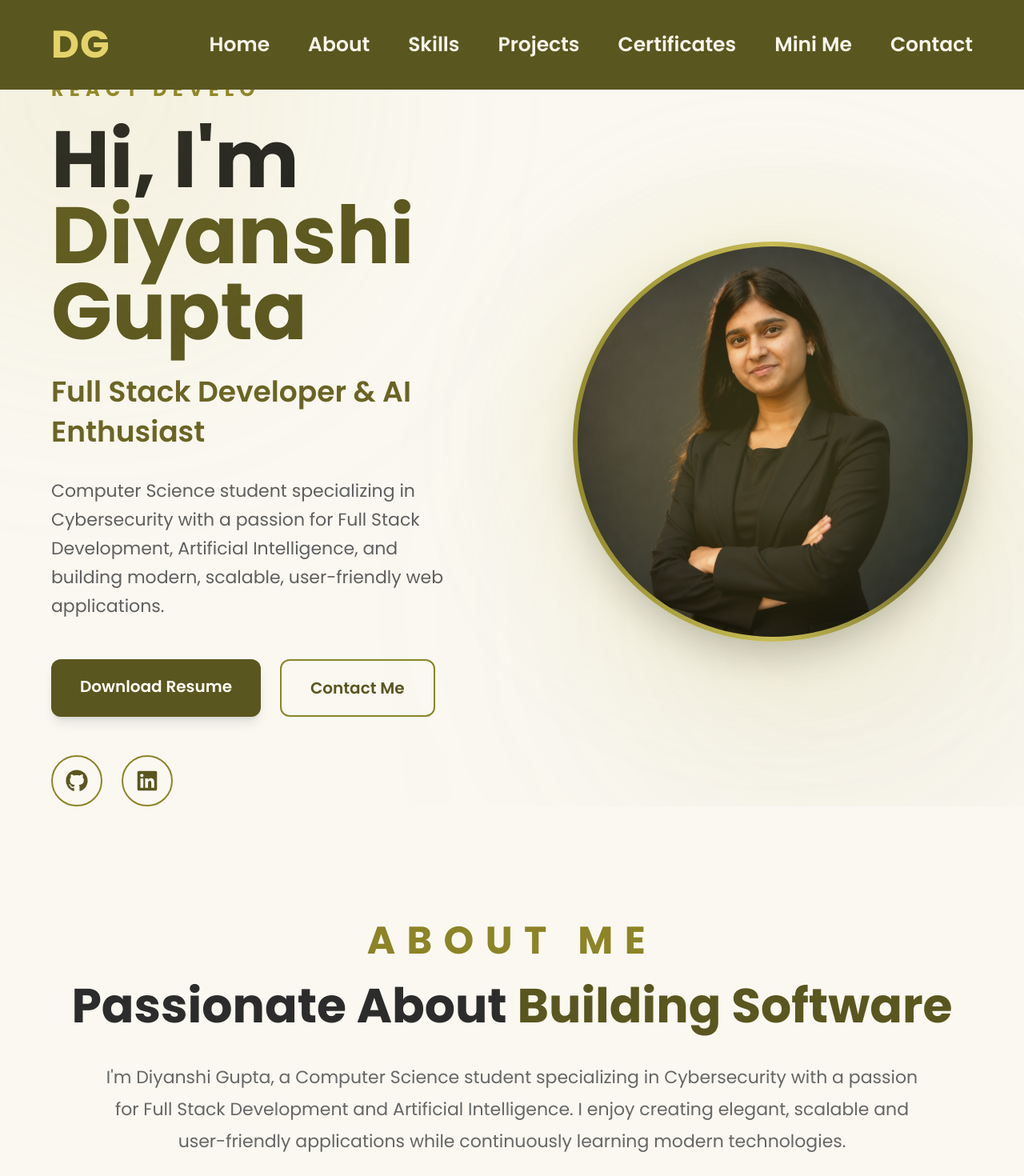
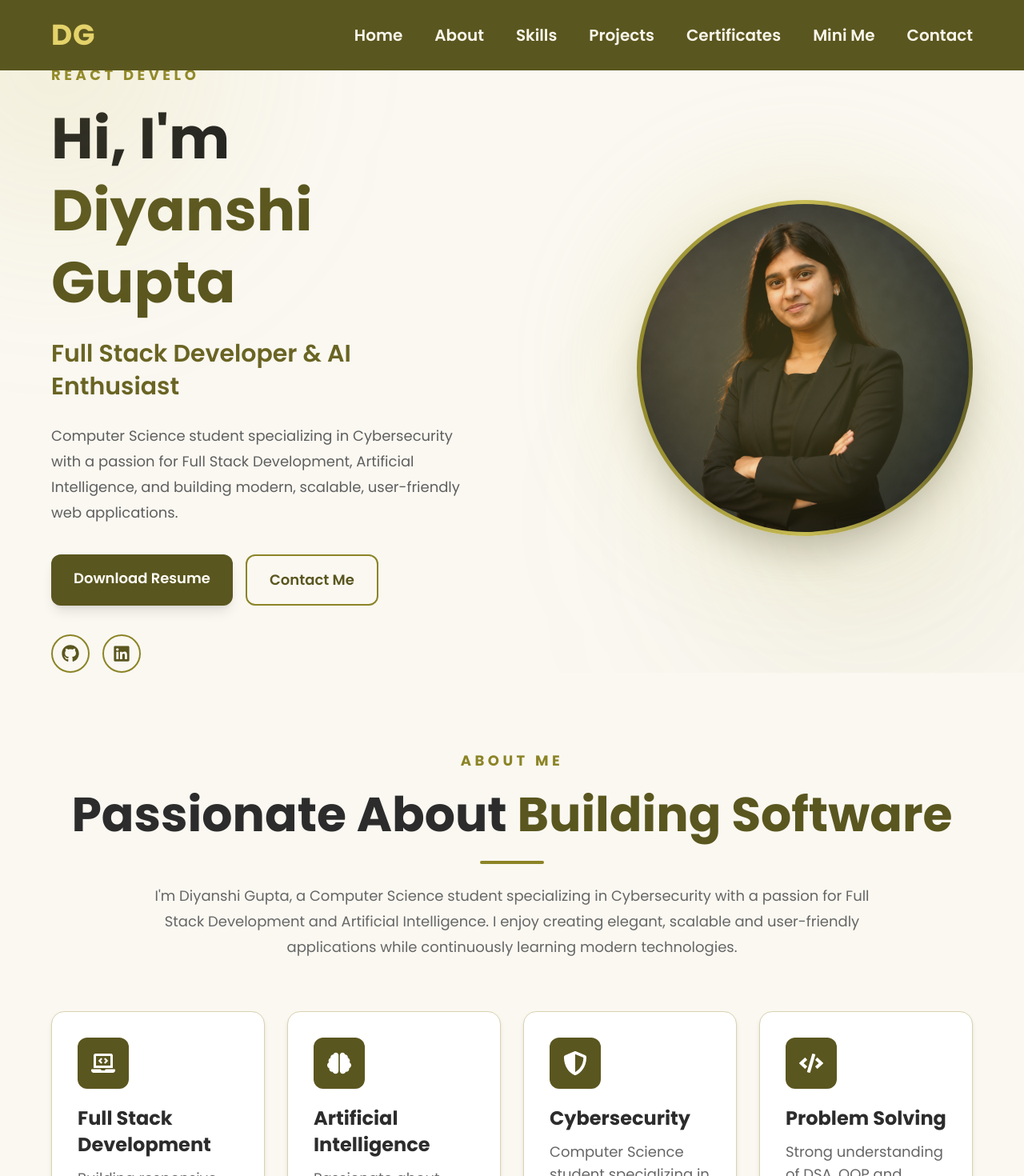
Before and after one commit to diyanshig/diyanshi_portfolio, a React app: page / in a window 1280 px wide. Shown: the top 1470 px of the page at 80% size. Built offline with nearby package versions, Linux system fonts and the light colour scheme; the HTML template or start-up script is replaced by a standard one.

Commit message:
Adjust navbar about and hero sizing

```diff
--- a/src/components/Navbar.tsx
+++ b/src/components/Navbar.tsx
@@ -12,7 +12,9 @@ function Navbar() {
 
     window.addEventListener("scroll", handleScroll);
 
-    return () => window.removeEventListener("scroll", handleScroll);
+    return () => {
+      window.removeEventListener("scroll", handleScroll);
+    };
   }, []);
 
   const links = [
@@ -29,31 +31,31 @@ function Navbar() {
     <header
       className={`fixed top-0 left-0 w-full z-50 transition-all duration-300 ${
         scrolled
-          ? "bg-[#5A561F]/95 backdrop-blur-md border-b border-[#746F32] shadow-2xl"
+          ? "bg-[#5A561F]/95 backdrop-blur-md border-b border-[#746F32] shadow-xl"
           : "bg-[#5A561F]"
       }`}
     >
-      <div className="max-w-[1600px] mx-auto h-24 lg:h-28 flex items-center justify-between px-6 sm:px-8 lg:px-12 xl:px-16">
+      <div className="max-w-[1400px] mx-auto h-20 lg:h-22 flex items-center justify-between px-6 sm:px-8 lg:px-12 xl:px-16">
 
         {/* Logo */}
         <a
           href="#home"
-          className="text-4xl lg:text-5xl font-extrabold text-[#E4D26A] tracking-wide hover:scale-105 transition-transform duration-300"
+          className="text-3xl lg:text-4xl font-extrabold text-[#E4D26A] tracking-wide hover:scale-105 transition-transform duration-300"
         >
           DG
         </a>
 
         {/* Desktop Navigation */}
-        <nav className="hidden md:flex items-center gap-8 lg:gap-10 xl:gap-12">
+        <nav className="hidden md:flex items-center gap-6 lg:gap-8 xl:gap-10">
           {links.map((link) => (
             <a
               key={link.name}
               href={link.href}
-  className="relative text-xl lg:text-2xl xl:text-[25px] font-semibold text-[#F8F6EB] transition-all duration-300 hover:text-[#E4D26A] group"
+              className="relative text-base lg:text-lg xl:text-xl font-semibold text-[#F8F6EB] transition-all duration-300 hover:text-[#E4D26A] group"
             >
               {link.name}
 
-  <span className="absolute left-0 -bottom-2 h-[3px] w-0 rounded-full bg-[#E4D26A] transition-all duration-300 group-hover:w-full" />
+              <span className="absolute left-0 -bottom-2 h-[2px] w-0 rounded-full bg-[#E4D26A] transition-all duration-300 group-hover:w-full" />
             </a>
           ))}
         </nav>
@@ -61,7 +63,7 @@ function Navbar() {
         {/* Mobile Menu Button */}
         <button
           aria-label={menuOpen ? "Close menu" : "Open menu"}
-          className="md:hidden text-3xl sm:text-4xl text-[#E4D26A] hover:scale-105 transition-transform duration-300"
+          className="md:hidden text-2xl sm:text-3xl text-[#E4D26A] hover:scale-105 transition-transform duration-300"
           onClick={() => setMenuOpen(!menuOpen)}
         >
           {menuOpen ? <FaTimes /> : <FaBars />}
@@ -71,13 +73,13 @@ function Navbar() {
       {/* Mobile Dropdown */}
       {menuOpen && (
         <div className="md:hidden bg-[#5A561F] border-t border-[#746F32] shadow-xl">
-          <nav className="max-w-[1600px] mx-auto flex flex-col gap-5 px-8 py-7">
+          <nav className="max-w-[1400px] mx-auto flex flex-col gap-4 px-8 py-6">
             {links.map((link) => (
               <a
                 key={link.name}
                 href={link.href}
                 onClick={() => setMenuOpen(false)}
-                className="text-xl sm:text-2xl font-semibold text-[#F8F6EB] hover:text-[#E4D26A] transition-colors duration-300"
+                className="text-lg sm:text-xl font-semibold text-[#F8F6EB] hover:text-[#E4D26A] transition-colors duration-300"
               >
                 {link.name}
               </a>
--- a/src/sections/About.tsx
+++ b/src/sections/About.tsx
@@ -33,28 +33,30 @@ function About() {
   return (
     <section
       id="about"
-      className="py-32 lg:py-36 bg-[#FAF8F1] text-[#2C2C2C]"
+      className="py-20 lg:py-24 bg-[#FAF8F1] text-[#2C2C2C]"
     >
-      <div className="max-w-[1600px] mx-auto px-6 sm:px-8 lg:px-12 xl:px-16">
+      <div className="max-w-[1400px] mx-auto px-6 sm:px-8 lg:px-12 xl:px-16">
 
-        {/* Heading */}
+        {/* ================= HEADING ================= */}
         <motion.div
-          initial={{ opacity: 0, y: 40 }}
+          initial={{ opacity: 0, y: 30 }}
           whileInView={{ opacity: 1, y: 0 }}
           viewport={{ once: true }}
           transition={{ duration: 0.7 }}
-          className="text-center mb-20 lg:mb-24"
+          className="text-center mb-14 lg:mb-16"
         >
-          <p className="uppercase tracking-[0.3em] text-[#8C8426] font-bold text-lg lg:text-5xl">
+          <p className="uppercase tracking-[0.25em] text-[#8C8426] font-bold text-base lg:text-lg">
             ABOUT ME
           </p>
 
-          <h2 className="text-5xl sm:text-6xl lg:text-6xl font-black mt-5 leading-tight">
+          <h2 className="text-4xl sm:text-5xl lg:text-6xl font-black mt-4 leading-tight">
             Passionate About
             <span className="text-[#5A561F]"> Building Software</span>
           </h2>
 
-          <p className="max-w-5xl mx-auto mt-8 text-xl lg:text-[22px] leading-9 lg:leading-10 text-[#666]">
+          <div className="w-20 h-1 bg-[#8C8426] rounded-full mx-auto mt-5" />
+
+          <p className="max-w-4xl mx-auto mt-6 text-base lg:text-lg leading-8 text-[#666]">
             I'm Diyanshi Gupta, a Computer Science student specializing
             in Cybersecurity with a passion for Full Stack Development
             and Artificial Intelligence. I enjoy creating elegant,
@@ -63,38 +65,40 @@ function About() {
           </p>
         </motion.div>
 
-        {/* Cards */}
-        <div className="grid md:grid-cols-2 lg:grid-cols-4 gap-7 lg:gap-8">
+        {/* ================= CARDS ================= */}
+        <div className="grid md:grid-cols-2 lg:grid-cols-4 gap-6 lg:gap-7">
 
           {cards.map((card, index) => (
             <motion.div
               key={card.title}
-              initial={{ opacity: 0, y: 40 }}
+              initial={{ opacity: 0, y: 30 }}
               whileInView={{ opacity: 1, y: 0 }}
               viewport={{ once: true }}
               transition={{
                 duration: 0.5,
-                delay: index * 0.15,
+                delay: index * 0.1,
               }}
               whileHover={{
-                y: -10,
+                y: -6,
               }}
-              className="bg-white border border-[#D9D2B0] rounded-3xl p-9 lg:p-10 min-h-[310px] shadow-md hover:shadow-xl hover:border-[#8C8426] transition-all duration-300"
+              className="bg-white border border-[#D9D2B0] rounded-2xl p-7 lg:p-8 min-h-[250px] shadow-md hover:shadow-xl hover:border-[#8C8426] transition-all duration-300"
             >
+
               {/* Icon */}
-              <div className="w-18 h-18 lg:w-20 lg:h-20 rounded-2xl bg-[#5A561F] text-white flex items-center justify-center text-4xl mb-7">
+              <div className="w-14 h-14 lg:w-16 lg:h-16 rounded-xl bg-[#5A561F] text-white flex items-center justify-center text-2xl lg:text-3xl mb-5">
                 {card.icon}
               </div>
 
               {/* Title */}
-              <h3 className="text-2xl lg:text-[26px] font-bold mb-5 leading-snug">
+              <h3 className="text-xl lg:text-2xl font-bold mb-3 leading-snug">
                 {card.title}
               </h3>
 
               {/* Description */}
-              <p className="text-lg lg:text-xl text-[#666] leading-8 lg:leading-9">
+              <p className="text-base lg:text-lg text-[#666] leading-7">
                 {card.text}
               </p>
+
             </motion.div>
           ))}
 
--- a/src/sections/Hero.tsx
+++ b/src/sections/Hero.tsx
@@ -7,18 +7,18 @@ function Hero() {
   return (
     <section
       id="home"
-      className="relative min-h-screen flex items-center pt-24 overflow-hidden bg-[#FAF8F1]"
+      className="relative min-h-screen flex items-center pt-20 overflow-hidden bg-[#FAF8F1]"
     >
       {/* Background Glow */}
-      <div className="absolute -top-32 -left-32 w-[500px] h-[500px] rounded-full bg-[#C8BC55]/15 blur-[140px]" />
+      <div className="absolute -top-32 -left-32 w-[400px] h-[400px] rounded-full bg-[#C8BC55]/15 blur-[120px]" />
 
-      <div className="absolute bottom-0 right-0 w-[500px] h-[500px] rounded-full bg-[#8C8426]/10 blur-[150px]" />
+      <div className="absolute bottom-0 right-0 w-[400px] h-[400px] rounded-full bg-[#8C8426]/10 blur-[130px]" />
 
-      <div className="max-w-[1600px] w-full mx-auto px-6 sm:px-8 lg:px-12 xl:px-16 grid lg:grid-cols-2 gap-16 xl:gap-24 items-center">
+      <div className="max-w-[1400px] w-full mx-auto px-6 sm:px-8 lg:px-12 xl:px-16 grid lg:grid-cols-2 gap-12 xl:gap-20 items-center">
 
-        {/* LEFT */}
+        {/* ================= LEFT ================= */}
         <motion.div
-          initial={{ opacity: 0, x: -70 }}
+          initial={{ opacity: 0, x: -50 }}
           animate={{ opacity: 1, x: 0 }}
           transition={{ duration: 0.8 }}
         >
@@ -37,11 +37,11 @@ function Hero() {
             wrapper="p"
             speed={50}
             repeat={Infinity}
-            className="uppercase tracking-[0.3em] text-[#8C8426] font-bold text-xl lg:text-2xl"
+            className="uppercase tracking-[0.25em] text-[#8C8426] font-bold text-base lg:text-lg"
           />
 
           {/* Main Heading */}
-          <h1 className="text-7xl md:text-8xl lg:text-[100px] font-black mt-6 leading-[0.95] text-[#202020]">
+          <h1 className="text-5xl md:text-6xl lg:text-7xl font-black mt-5 leading-tight text-[#202020]">
             Hi, I'm
             <br />
 
@@ -51,12 +51,12 @@ function Hero() {
           </h1>
 
           {/* Subtitle */}
-          <h2 className="mt-7 text-3xl lg:text-4xl font-semibold text-[#6A6424] leading-snug">
+          <h2 className="mt-6 text-2xl lg:text-3xl font-semibold text-[#6A6424] leading-snug">
             Full Stack Developer & AI Enthusiast
           </h2>
 
           {/* Description */}
-          <p className="mt-8 text-xl lg:text-[22px] text-[#5F5F5F] leading-9 max-w-2xl">
+          <p className="mt-6 text-base lg:text-lg text-[#5F5F5F] leading-8 max-w-xl">
             Computer Science student specializing in Cybersecurity
             with a passion for Full Stack Development, Artificial
             Intelligence, and building modern, scalable,
@@ -64,33 +64,33 @@ function Hero() {
           </p>
 
           {/* Buttons */}
-          <div className="flex flex-wrap gap-6 mt-12">
+          <div className="flex flex-wrap gap-4 mt-9">
             <a
               href="/Diyanshi_Gupta_resume.pdf"
               download="Diyanshi_Gupta_resume.pdf"
-              className="bg-[#5A561F] hover:bg-[#444114] text-[#FFFDF6] px-9 py-5 rounded-xl text-xl font-semibold shadow-lg transition duration-300 hover:scale-105"
+              className="bg-[#5A561F] hover:bg-[#444114] text-[#FFFDF6] px-7 py-4 rounded-xl text-base lg:text-lg font-semibold shadow-lg transition duration-300 hover:scale-105"
             >
               Download Resume
             </a>
 
             <a
               href="#contact"
-              className="border-2 border-[#8C8426] text-[#5A561F] hover:bg-[#5A561F] hover:text-white px-9 py-5 rounded-xl text-xl font-semibold transition-all duration-300 hover:scale-105"
+              className="border-2 border-[#8C8426] text-[#5A561F] hover:bg-[#5A561F] hover:text-white px-7 py-4 rounded-xl text-base lg:text-lg font-semibold transition-all duration-300 hover:scale-105"
             >
               Contact Me
             </a>
           </div>
 
           {/* Social Links */}
-          <div className="flex gap-6 mt-12">
+          <div className="flex gap-4 mt-9">
             <a
               href="https://github.com/diyanshig"
               target="_blank"
               rel="noopener noreferrer"
               aria-label="GitHub"
-              className="w-16 h-16 rounded-full border-2 border-[#8C8426] flex items-center justify-center text-[#5A561F] hover:bg-[#5A561F] hover:text-white transition duration-300 hover:scale-105"
+              className="w-12 h-12 rounded-full border-2 border-[#8C8426] flex items-center justify-center text-[#5A561F] hover:bg-[#5A561F] hover:text-white transition duration-300 hover:scale-105"
             >
-              <FaGithub size={28} />
+              <FaGithub size={22} />
             </a>
 
             <a
@@ -98,16 +98,16 @@ function Hero() {
               target="_blank"
               rel="noopener noreferrer"
               aria-label="LinkedIn"
-              className="w-16 h-16 rounded-full border-2 border-[#8C8426] flex items-center justify-center text-[#5A561F] hover:bg-[#5A561F] hover:text-white transition duration-300 hover:scale-105"
+              className="w-12 h-12 rounded-full border-2 border-[#8C8426] flex items-center justify-center text-[#5A561F] hover:bg-[#5A561F] hover:text-white transition duration-300 hover:scale-105"
             >
-              <FaLinkedin size={28} />
+              <FaLinkedin size={22} />
             </a>
           </div>
         </motion.div>
 
-        {/* RIGHT */}
+        {/* ================= RIGHT ================= */}
         <motion.div
-          initial={{ opacity: 0, scale: 0.8, y: 20 }}
+          initial={{ opacity: 0, scale: 0.85, y: 20 }}
           animate={{
             opacity: 1,
             scale: 1,
@@ -122,10 +122,10 @@ function Hero() {
           <div className="relative">
 
             {/* Glow */}
-            <div className="absolute inset-0 rounded-full bg-[#C8BC55] blur-[100px] opacity-25" />
+            <div className="absolute inset-0 rounded-full bg-[#C8BC55] blur-[80px] opacity-25" />
 
             {/* Profile Ring */}
-            <div className="w-[340px] h-[340px] sm:w-[400px] sm:h-[400px] lg:w-[460px] lg:h-[460px] xl:w-[500px] xl:h-[500px] rounded-full bg-gradient-to-r from-[#8C8426] via-[#C8BC55] to-[#5A561F] p-[6px] shadow-2xl">
+            <div className="w-[280px] h-[280px] sm:w-[320px] sm:h-[320px] lg:w-[380px] lg:h-[380px] xl:w-[420px] xl:h-[420px] rounded-full bg-gradient-to-r from-[#8C8426] via-[#C8BC55] to-[#5A561F] p-[5px] shadow-2xl">
 
               <div className="w-full h-full rounded-full overflow-hidden bg-[#FAF8F1]">
                 <img
```
Lines whose indentation alone changed are shown as unchanged.
